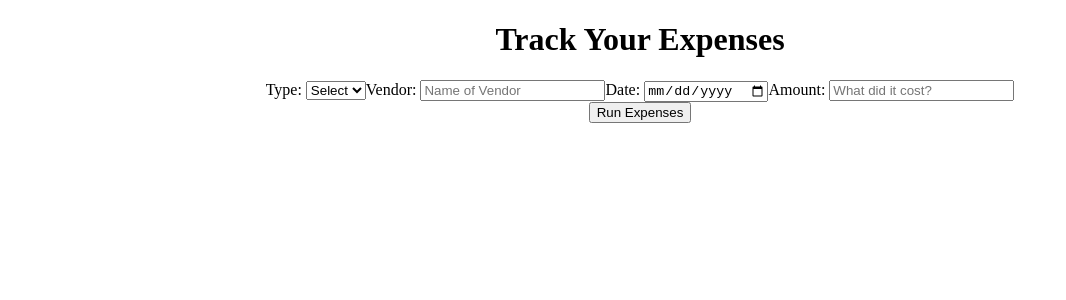
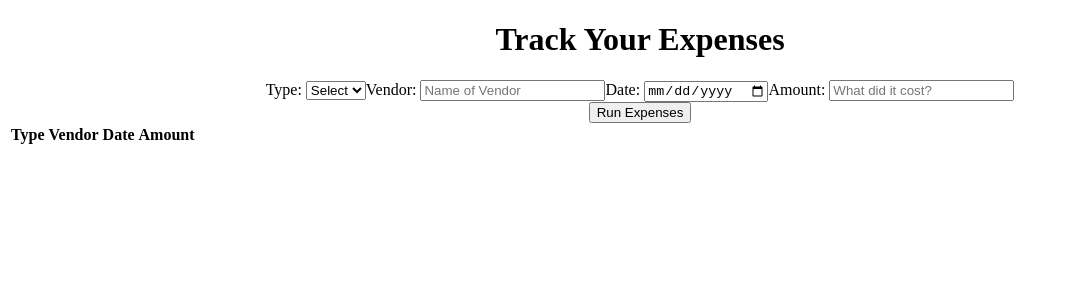
Before and after one commit to quietoutthere/react-expense-tracker, a React (Create React App) app in the folder react-expense-tracker/: page / in a window 1280 px wide. Shown: the top 300 px of the page, without its empty margins (0-1066 px from the left). Built offline with nearby package versions, Linux system fonts and the light colour scheme.

Commit message:
input property values added

```diff
--- a/package.json
+++ b/package.json
@@ -1,5 +1,7 @@
 {
   "dependencies": {
+    "bootstrap": "^5.2.3",
+    "react-bootstrap": "^2.6.0",
     "react-bootstrap-table-control": "^1.3.0"
   }
 }
--- a/react-expense-tracker/public/index.html
+++ b/react-expense-tracker/public/index.html
@@ -29,6 +29,7 @@
   <body>
     <noscript>You need to enable JavaScript to run this app.</noscript>
     <div id="root"></div>
+
     <!--
       This HTML file is a template.
       If you open it directly in the browser, you will see an empty page.
--- a/react-expense-tracker/src/Components/ExpenseDisplay.js
+++ b/react-expense-tracker/src/Components/ExpenseDisplay.js
@@ -3,7 +3,24 @@ import InputFields from './InputFields';
 
 function Display (props) {
     return (
-    <h1>{props.amount}</h1>
+        <table className='table'>
+            <thead>
+                <tr>
+                    <th>Type</th>
+                    <th>Vendor</th>
+                    <th>Date</th>
+                    <th>Amount</th>
+                </tr>
+            </thead>
+            <tbody>
+                <tr>
+                    <td>{props.type}</td>
+                    <td>{props.vendor}</td>
+                    <td>{props.date}</td>
+                    <td>{props.amount}</td>
+                </tr>
+            </tbody>
+        </table>
     )
 }
 
--- a/react-expense-tracker/src/Components/InputFields.js
+++ b/react-expense-tracker/src/Components/InputFields.js
@@ -1,21 +1,17 @@
 import React from 'react';
 import { useState } from 'react';
-import Display from './ExpenseDisplay';
+import Table from './ExpenseDisplay';
 
 
 function InputFields() {
 
-    const [amount, setAmount] = useState('')
-    console.log(amount);
+    const [input, setInput] = useState([
+        { type: '', vendor:'', date:'', amount:''}
+    ]);
 
-    const handleChange = (event) => {
-        console.log(event.target.value);
-        setAmount(event.target.value);
 
-    }
+    const handleClick = (event) => {
 
-    const handleClick = () => {
-        console.log(amount)
     }
 
 
@@ -24,25 +20,30 @@ function InputFields() {
             <form>
                 <div className="input-fields">
                     <label htmlFor="type">Type: </label>
-                    <select name="type" id="type" defaultValue={ 'Select' } onChange={handleChange} required>
+                    <select name="type" id="type" defaultValue={ 'Select' } value={ input.type } onChange={e => setInput({ ...input, type: e.target.value })} required>
                         <option disabled defaultValue={ 'Select' }>Select</option>
                         <option value={ 'card' }>Card</option>
                         <option value={ 'cash' }>Cash</option>
                         <option value={ 'other' }>Other</option>
                     </select>
                     <label htmlFor="vendor" >Vendor: </label>
-                    <input type="text" placeholder="Name of Vendor" onChange={handleChange} required />
+                    <input type="text" placeholder="Name of Vendor" value={input.vendor} onChange={e => setInput({ ...input, vendor: e.target.value })} required />
                     <label htmlFor="date">Date: </label>
-                    <input type="date" onChange={handleChange} required />
+                    <input type="date" value={input.date} onChange={e => setInput({ ...input, date: e.target.value })} required />
                     <label htmlFor="amount">Amount: </label>
-                    <input type="number" placeholder='What did it cost?' step={ .01 } onChange={handleChange} required/>
+                    <input type="number" placeholder='What did it cost?' step={ .01 } value={input.amount} onChange={e => setInput({ ...input, amount: e.target.value})} required/>
                 </div>
                 <div>
                     <button onClick={handleClick}>Run Expenses</button>
                 </div>
             </form>
             <div>
-                <Display amount={amount}/>
+                <Table
+                type={input.type}
+                vendor={input.vendor}
+                date={input.date}
+                amount={input.amount}
+                />
             </div>
         </>
     )
--- a/react-expense-tracker/src/index.css
+++ b/react-expense-tracker/src/index.css
@@ -1,3 +1,7 @@
 body {
   text-align: center;
 }
+
+ExpenseDisplay.table {
+  text-align:center;
+}
--- a/react-expense-tracker/src/index.js
+++ b/react-expense-tracker/src/index.js
@@ -2,6 +2,7 @@ import React from 'react';
 import ReactDOM from 'react-dom/client';
 import './index.css';
 import App from './App';
+
 
 
 
```
Also changed, not shown: 1 other file (tests, documents, lock files or other folders).
